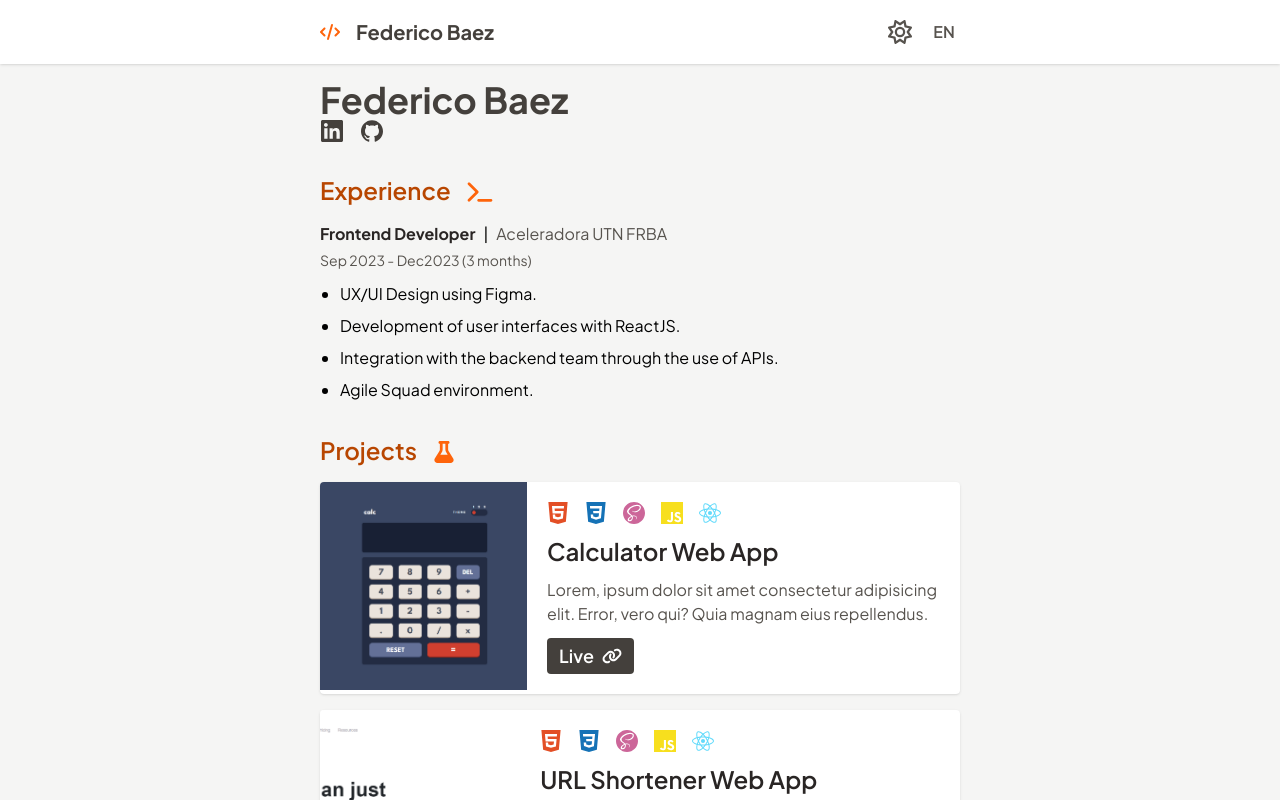
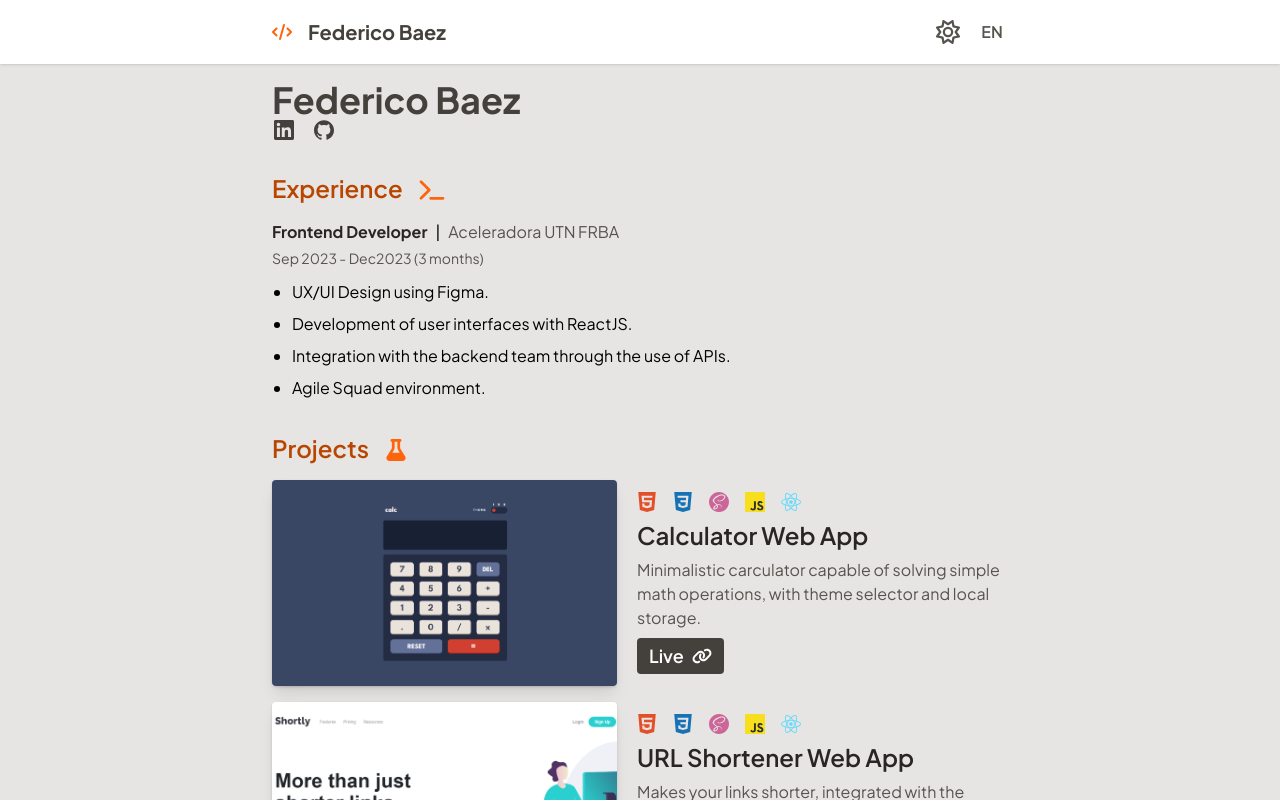
Before and after one commit to Federico-Baez/Federico-Baez-Portfolio, a React (Vite) app: page / in a window 1280 px wide. Shown: the top 800 px of the page. Built offline with nearby package versions, Linux system fonts and the light colour scheme.

Commit message:
cards desktop finished

```diff
--- a/index.html
+++ b/index.html
@@ -6,7 +6,7 @@
 		<meta name="viewport" content="width=device-width, initial-scale=1.0" />
 		<title>Vite + React + TS</title>
 	</head>
-	<body class="font-primary bg-stone-100">
+	<body class="font-primary bg-stone-200">
 		<div id="root"></div>
 		<script type="module" src="/src/main.tsx"></script>
 	</body>
--- a/src/components/containers/CardContainer.tsx
+++ b/src/components/containers/CardContainer.tsx
@@ -17,21 +17,21 @@ export default function CardContainer() {
 				cardImg="/Calculator-Thumbnail.png"
 				cardTechs={["HTML", "CSS", "SCSS", "JS", "ReactJS"]}
 				cardTitle="Calculator Web App"
-				cardDescription="Lorem, ipsum dolor sit amet consectetur adipisicing elit. Error, vero qui? Quia magnam eius repellendus."
+				cardDescription="Minimalistic carculator capable of solving simple math operations, with theme selector and local storage."
 				cardLiveLink="https://federico-baez.github.io/Calculator-App-React/"
 			/>
 			<Card
 				cardImg="/Shortener-Thumbnail.png"
 				cardTechs={["HTML", "CSS", "SCSS", "JS", "ReactJS"]}
 				cardTitle="URL Shortener Web App"
-				cardDescription="Lorem, ipsum dolor sit amet consectetur adipisicing elit. Error, vero qui? Quia magnam eius repellendus."
+				cardDescription="Makes your links shorter, integrated with the Short.io API, and local storage to save the shortened links."
 				cardLiveLink="https://federico-baez.github.io/URL-Shortener-App-React/"
 			/>
 			<Card
 				cardImg="/Landing-Thumbnail.png"
 				cardTechs={["HTML", "CSS", "SCSS"]}
 				cardTitle="Responsive Landing Page"
-				cardDescription="Lorem, ipsum dolor sit amet consectetur adipisicing elit. Error, vero qui? Quia magnam eius repellendus."
+				cardDescription="Landing page with a responsive layout to improve the user experience, inspired by a public Figma design."
 				cardLiveLink="https://federico-baez.github.io/Landing-Page/"
 			/>
 			{/* <Card
--- a/src/components/containers/LandingPage.tsx
+++ b/src/components/containers/LandingPage.tsx
@@ -8,7 +8,7 @@ export default function LandingPage() {
 	return (
 		<div>
 			<Header />
-			<main className="mx-auto grid max-w-2xl gap-8 px-4 pb-8 pt-4">
+			<main className="mx-auto grid max-w-3xl gap-8 px-4 pb-8 pt-4">
 				{/* About me section */}
 				<PresentationContainer />
 				{/* Experience section */}
--- a/src/components/pure/Card.tsx
+++ b/src/components/pure/Card.tsx
@@ -47,17 +47,17 @@ export default function Card({
 	};
 
 	return (
-		<article className="overflow-hidden rounded bg-white shadow sm:flex">
-			<div className="h-52">
+		<article className="overflow-hidden rounded bg-white shadow sm:flex sm:overflow-visible sm:rounded-none sm:bg-transparent sm:shadow-none">
+			<div className="h-54 sm:w-[100%] sm:shadow-lg">
 				<img
 					src={cardImg}
 					alt="Calculator App Thumbnail"
 					height="218px"
 					width="428px"
-					className="h-full w-full object-cover object-center"
+					className="h-full w-full object-cover object-center shadow sm:rounded"
 				></img>
 			</div>
-			<div className="space-y-3 p-5">
+			<div className="space-y-2 p-5 sm:min-w-[391px] sm:py-3 sm:pl-5 sm:pr-0">
 				<div className="text-small flex font-semibold">
 					{cardTechs.map((tech, index) => (
 						<span className="mr-4" key={index}>
--- a/src/components/pure/Header.tsx
+++ b/src/components/pure/Header.tsx
@@ -3,7 +3,7 @@ import { LightThemeIcon, ScriptIcon } from "./icons";
 export default function Header() {
 	return (
 		<header className="sticky bg-white shadow">
-			<div className="mx-auto flex h-16 max-w-2xl items-center justify-between">
+			<div className="mx-auto flex h-16 max-w-3xl items-center justify-between">
 				{/* nav movil menu button */}
 				{/* <button className="-m-1 mr-8 rounded p-1 text-stone-500 transition-colors hover:bg-stone-200 hover:text-violet-600 focus:ring-2 focus:ring-stone-500">
 					<MenuIcon />
--- a/src/components/pure/icons.tsx
+++ b/src/components/pure/icons.tsx
@@ -119,8 +119,8 @@ export function LinkedinIcon() {
 	return (
 		<svg
 			role="img"
-			height="22"
-			width="22"
+			height="20"
+			width="20"
 			viewBox="0 0 24 24"
 			xmlns="http://www.w3.org/2000/svg"
 			className="w-6 cursor-pointer fill-current transition-colors hover:text-[#0A66C2]"
@@ -135,8 +135,8 @@ export function GithubIcon() {
 	return (
 		<svg
 			role="img"
-			height="22"
-			width="22"
+			height="20"
+			width="20"
 			viewBox="0 0 24 24"
 			xmlns="http://www.w3.org/2000/svg"
 			className="w-6 cursor-pointer fill-current transition-colors hover:text-[#181717]"
@@ -151,8 +151,8 @@ export function ReactIcon() {
 	return (
 		<svg
 			role="img"
-			height="22"
-			width="22"
+			height="20"
+			width="20"
 			viewBox="0 0 24 24"
 			xmlns="http://www.w3.org/2000/svg "
 			fill="#61DAFB"
@@ -167,8 +167,8 @@ export function TSIcon() {
 	return (
 		<svg
 			role="img"
-			height="22"
-			width="22"
+			height="20"
+			width="20"
 			viewBox="0 0 24 24"
 			xmlns="http://www.w3.org/2000/svg"
 			fill="#3178C6"
@@ -183,11 +183,12 @@ export function JSIcon() {
 	return (
 		<svg
 			role="img"
-			height="22"
-			width="22"
+			height="20"
+			width="20"
 			viewBox="0 0 24 24"
 			xmlns="http://www.w3.org/2000/svg"
 			fill="#F7DF1E"
+			className="bg-[#2E302C]"
 		>
 			<title>JavaScript</title>
 			<path d="M0 0h24v24H0V0zm22.034 18.276c-.175-1.095-.888-2.015-3.003-2.873-.736-.345-1.554-.585-1.797-1.14-.091-.33-.105-.51-.046-.705.15-.646.915-.84 1.515-.66.39.12.75.42.976.9 1.034-.676 1.034-.676 1.755-1.125-.27-.42-.404-.601-.586-.78-.63-.705-1.469-1.065-2.834-1.034l-.705.089c-.676.165-1.32.525-1.71 1.005-1.14 1.291-.811 3.541.569 4.471 1.365 1.02 3.361 1.244 3.616 2.205.24 1.17-.87 1.545-1.966 1.41-.811-.18-1.26-.586-1.755-1.336l-1.83 1.051c.21.48.45.689.81 1.109 1.74 1.756 6.09 1.666 6.871-1.004.029-.09.24-.705.074-1.65l.046.067zm-8.983-7.245h-2.248c0 1.938-.009 3.864-.009 5.805 0 1.232.063 2.363-.138 2.711-.33.689-1.18.601-1.566.48-.396-.196-.597-.466-.83-.855-.063-.105-.11-.196-.127-.196l-1.825 1.125c.305.63.75 1.172 1.324 1.517.855.51 2.004.675 3.207.405.783-.226 1.458-.691 1.811-1.411.51-.93.402-2.07.397-3.346.012-2.054 0-4.109 0-6.179l.004-.056z" />
@@ -199,8 +200,8 @@ export function CSSIcon() {
 	return (
 		<svg
 			role="img"
-			height="22"
-			width="22"
+			height="20"
+			width="20"
 			viewBox="0 0 24 24"
 			xmlns="http://www.w3.org/2000/svg"
 			fill="#1572B6"
@@ -215,8 +216,8 @@ export function SCSSIcon() {
 	return (
 		<svg
 			role="img"
-			height="22"
-			width="22"
+			height="20"
+			width="20"
 			viewBox="0 0 24 24"
 			xmlns="http://www.w3.org/2000/svg"
 			fill="#CC6699"
@@ -231,8 +232,8 @@ export function HTMLIcon() {
 	return (
 		<svg
 			role="img"
-			height="22"
-			width="22"
+			height="20"
+			width="20"
 			viewBox="0 0 24 24"
 			xmlns="http://www.w3.org/2000/svg"
 			fill="#E34F26"
@@ -247,8 +248,8 @@ export function TailwindIcon() {
 	return (
 		<svg
 			role="img"
-			height="22"
-			width="22"
+			height="20"
+			width="20"
 			viewBox="0 0 24 24"
 			xmlns="http://www.w3.org/2000/svg"
 			fill="#06B6D4"
```
